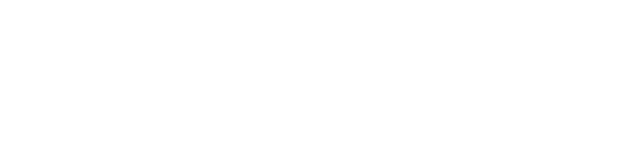
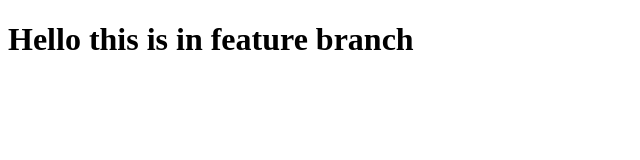
Before and after one commit to srijit198/local, a plain HTML site: page s.html in a window 1280 px wide. Shown: the whole page, without its empty margins (0-640 px from the left). Drawn offline with Linux system fonts and the light colour scheme.

Commit message:
change in feature branch

```diff
--- a/s.html
+++ b/s.html
@@ -6,6 +6,6 @@
   <title>Document</title>
 </head>
 <body>
-
+  <h1>Hello this is in feature branch</h1>
 </body>
 </html>
```
